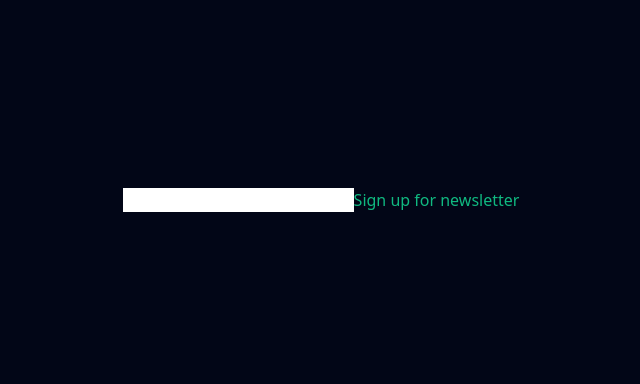
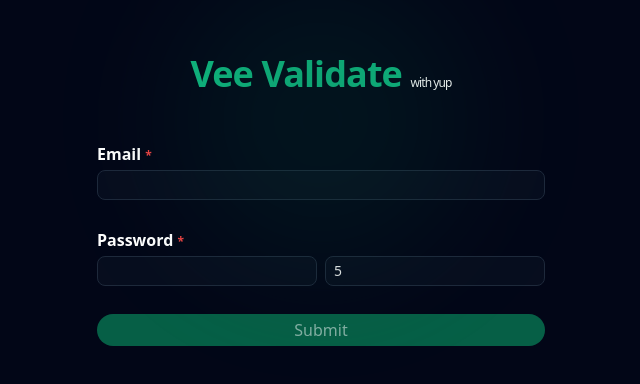
Before and after one commit to abdullahhussein1/learn-vue, a Vue app: page / in a window 1280 px wide. Shown: the part 200-584 px from the top of the page, without its empty margins (319-959 px from the left). Built offline with nearby package versions, Linux system fonts and the light colour scheme; the HTML template or start-up script is replaced by a standard one.

Commit message:
Adding Basic Form with Validation using vee and yup

```diff
--- a/package.json
+++ b/package.json
@@ -13,8 +13,10 @@
     "format": "prettier --write src/"
   },
   "dependencies": {
+    "@vee-validate/yup": "^4.14.7",
     "vee-validate": "^4.14.7",
-    "vue": "^3.5.12"
+    "vue": "^3.5.12",
+    "yup": "^1.5.0"
   },
   "devDependencies": {
     "@tsconfig/node22": "^22.0.0",
--- a/src/App.vue
+++ b/src/App.vue
@@ -1,19 +1,72 @@
 <script setup lang="ts">
-import { Form, Field } from 'vee-validate'
+import { useForm } from 'vee-validate'
+import { ref } from 'vue'
+import * as yup from 'yup'
 
-const onSubmit = (values) => {
-  console.log(values)
-}
+const limit = ref(5)
+
+const schema = yup.lazy(() =>
+  yup.object({
+    email: yup.string().required().email(),
+    password: yup.string().required('Password is Required').min(limit.value),
+  }),
+)
+
+const { errors, defineField, meta } = useForm({
+  validationSchema: schema,
+})
+
+const [email, emailAttrs] = defineField('email')
+const [password, passwordAttrs] = defineField('password')
 </script>
 
 <template>
   <div
     id="app"
-    class="bg-slate-950 min-h-screen flex flex-col text-emerald-500 items-center justify-center"
+    class="bg-slate-950 min-h-screen flex flex-col text-white items-center justify-center"
   >
-    <Form @submit="onSubmit">
-      <Field type="email" name="email" />
-      <button>Sign up for newsletter</button>
-    </Form>
+    <h1 class="text-4xl pb-12 text-emerald-500 font-extrabold tracking-tight">
+      Vee Validate <span class="text-xs text-white font-medium">with yup</span>
+    </h1>
+
+    <div class="flex flex-col gap-6 w-full max-w-md mx-auto items-center justify-center">
+      <div class="flex flex-col gap-1 w-full">
+        <label for="email" class="font-semibold"
+          >Email <span class="text-red-500 text-xs">*</span></label
+        >
+        <input
+          v-model="email"
+          v-bind="emailAttrs"
+          class="bg-slate-900/40 text-white/90 border-[1.5px] ring-0 outline-0 focus:border-emerald-500 hover:bg-slate-900/60 border-slate-800 py-1 px-2 rounded-lg text-sm"
+        />
+        <p class="text-sm text-red-500">{{ errors.email }}</p>
+      </div>
+      <div class="flex flex-col gap-1 w-full">
+        <label for="password" class="font-semibold"
+          >Password <span class="text-red-500 text-xs">*</span></label
+        >
+        <div class="flex gap-2">
+          <input
+            v-model="password"
+            type="password"
+            v-bind="passwordAttrs"
+            class="bg-slate-900/40 text-white/90 flex-1 outline-0 focus:border-emerald-500 border-[1.5px] ring-0 outline-emerald-500 hover:bg-slate-900/60 border-slate-800 py-1 px-2 rounded-lg text-sm"
+          />
+          <input
+            type="number"
+            v-model.number="limit"
+            class="bg-slate-900/40 text-white/90 ring-0 outline-0 focus:border-emerald-500 border-[1.5px] outline-emerald-500 hover:bg-slate-900/60 border-slate-800 py-1 px-2 rounded-lg text-sm"
+          />
+        </div>
+        <p class="text-sm text-red-500">{{ errors.password }}</p>
+      </div>
+      <button
+        :disabled="!meta.dirty || !meta.valid"
+        class="w-full bg-emerald-500 rounded-full disabled:bg-emerald-800 disabled:text-white/50 p-1"
+      >
+        Submit
+      </button>
+    </div>
+    <div class="absolute size-72 blur-3xl top-44 bg-emerald-900 opacity-20 rounded-full" />
   </div>
 </template>
```
Also changed, not shown: 1 other file (tests, documents, lock files or other folders).
